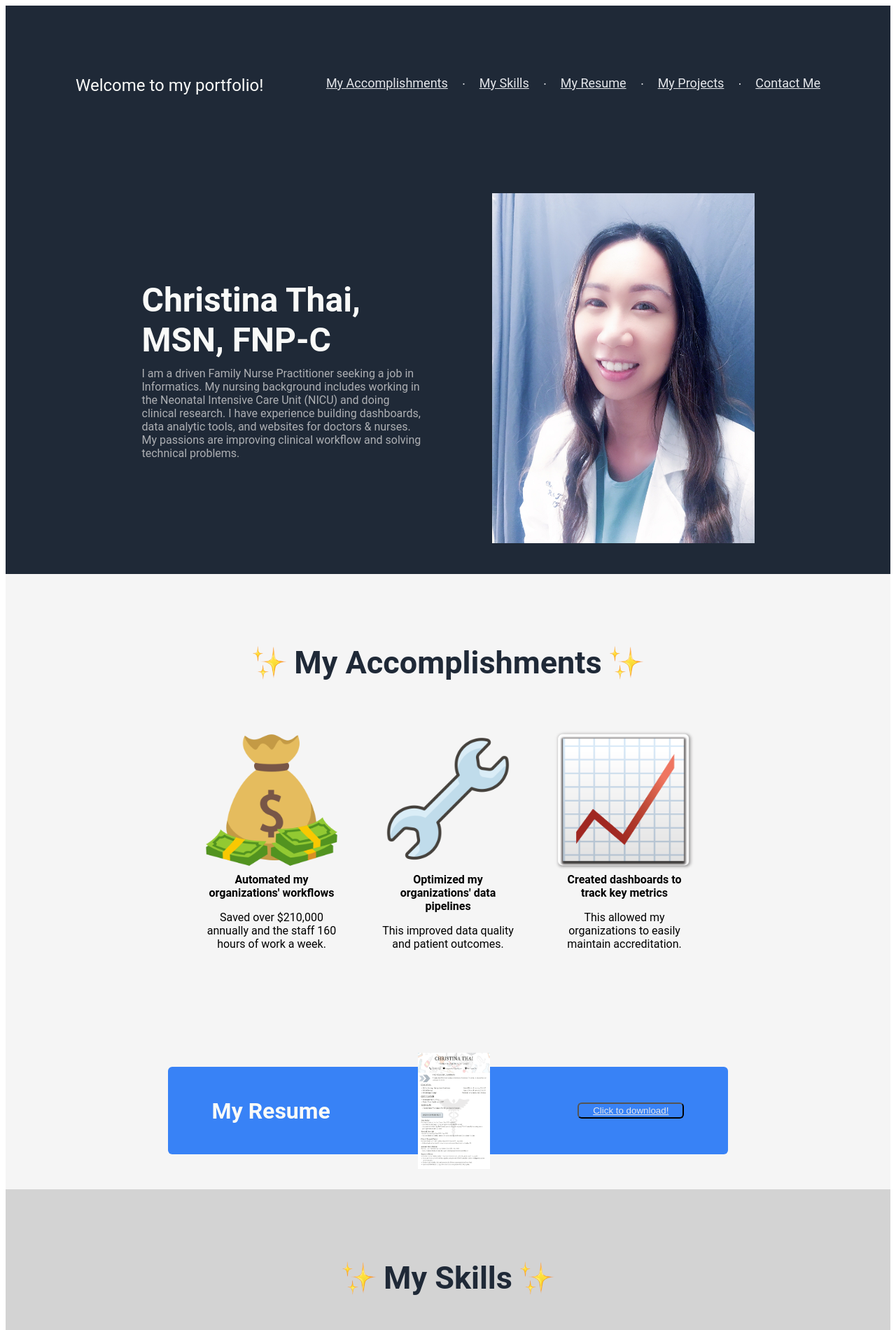
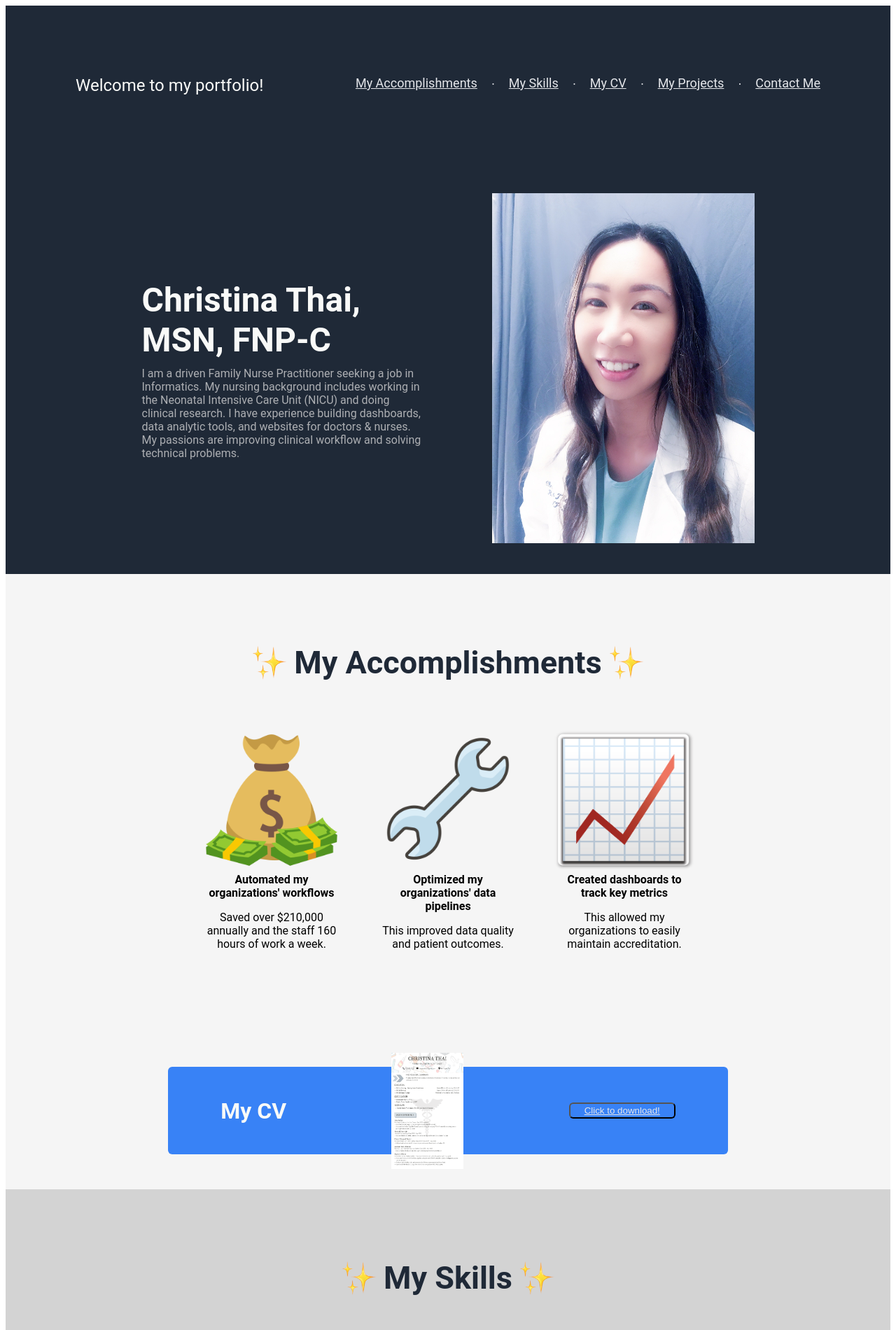
Before and after one commit to christinathai7/mywebsite, a plain HTML site: page index.html in a window 1280 px wide. Shown: the top 1900 px of the page at 70% size. Drawn offline with Linux system fonts and the light colour scheme.

Commit message:
Update index.html

```diff
--- a/index.html
+++ b/index.html
@@ -18,7 +18,7 @@
         <ul>
             <li><a href="#My_Accomplishments">My Accomplishments</a></li>∙
             <li><a href="#My_Skills">My Skills</a></li>∙
-            <li><a href="#My_Resume">My Resume</a></li>∙
+            <li><a href="#My_Resume">My CV</a></li>∙
             <li><a href="#My_Projects">My Projects</a></li>∙
             <li><a href="#Contact_Me">Contact Me</a></li>
         </ul>
@@ -66,7 +66,7 @@
      <div class="section4container">
         <div class="section4">
             <div class="section4left">
-                <div class="action"><h1><a id="My_Resume">My Resume</a></h1></div>
+                <div class="action"><h1><a id="My_Resume">My CV</a></h1></div>
 
             </div>
             <div class="section4middle"><img src="./Christina_Thai_resume.png" width="103" height="166">
```
